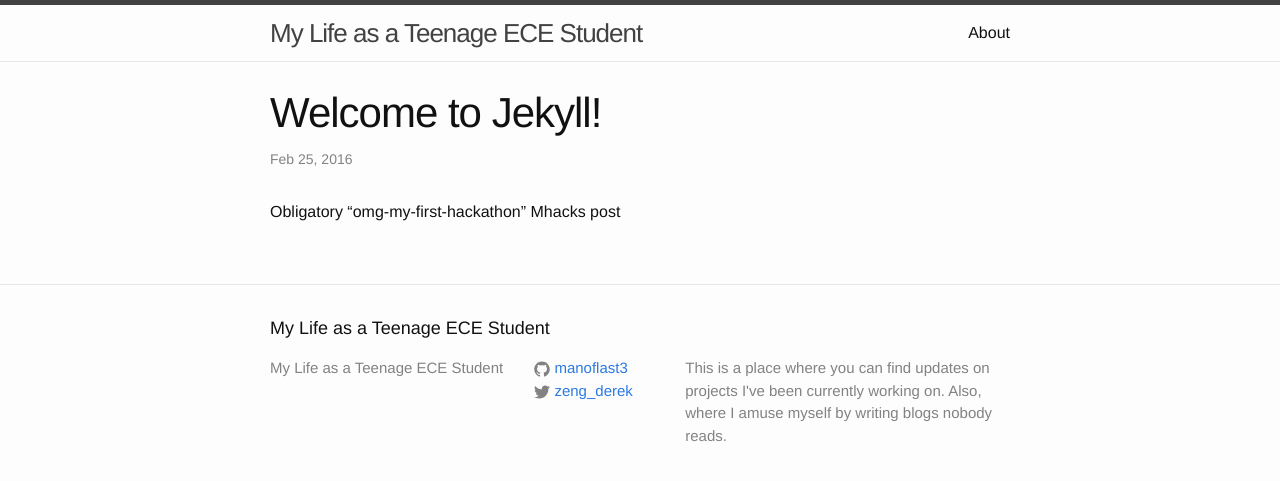
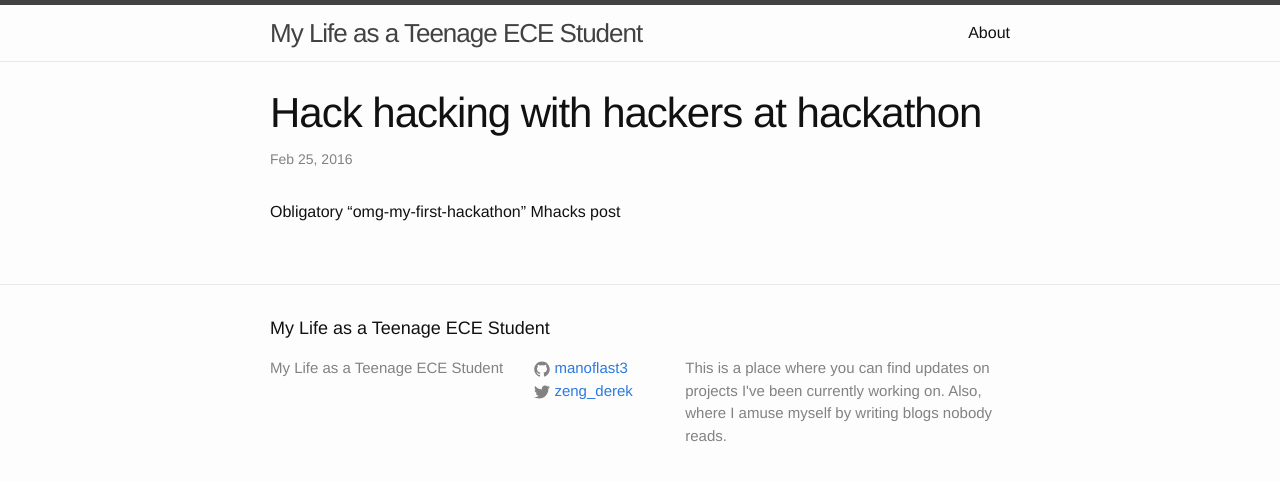
Before and after one commit to Manoflast3/manoflast3.github.io, a Jekyll site: the page built from _posts/2016-02-28-Hack-hacking-at-logging-experiences-with-other-hackers-at-hackathon.markdown, in a window 1280 px wide. Shown: the top 481 px of the page. Built offline with Jekyll 4.4.1, drawn with Linux system fonts in a browser that asks for light colours.

Commit message:
fixed title & preparing to write about stuff.

```diff
--- a/_posts/2016-02-28-Hack-hacking-at-logging-experiences-with-other-hackers-at-hackathon.markdown
+++ b/_posts/2016-02-28-Hack-hacking-at-logging-experiences-with-other-hackers-at-hackathon.markdown
@@ -1,6 +1,6 @@
 ---
 layout: post
-title:  "Welcome to Jekyll!"
+title:  "Hack hacking with hackers at hackathon"
 date:   2016-02-25 22:33:29 +0000
 categories: hackathons
 ---
```
